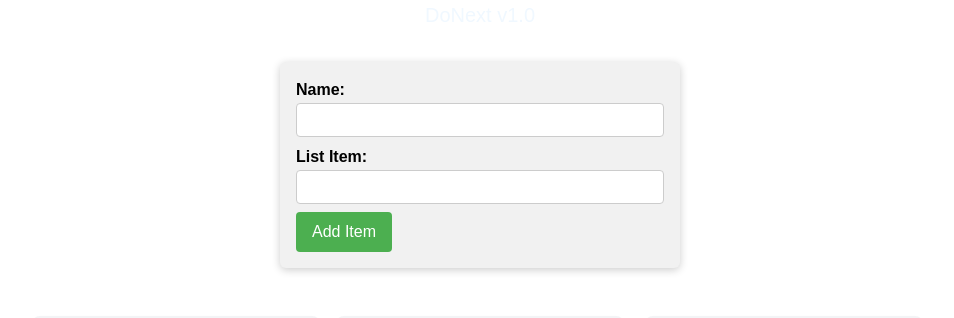
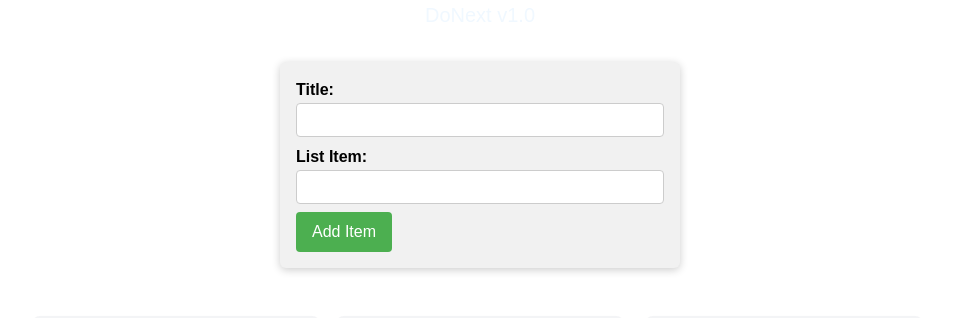
Before and after one commit to nabeeljohn/njohnweb, a Next.js app: page /tools/todo in a window 1280 px wide. Shown: the top 318 px of the page, without its empty margins (160-1114 px from the left). Built offline with nearby package versions, Linux system fonts and the light colour scheme.

Commit message:
onchange and useState addition

```diff
--- a/app/tools/todo/CreateTodoCard.module.css
+++ b/app/tools/todo/CreateTodoCard.module.css
@@ -5,6 +5,7 @@
     margin: 2rem auto;
     border-radius: 6px;
     box-shadow: 0 2px 8px rgba(0, 0, 0, 0.2);
+    color:black
 }
 
 .form label {
--- a/app/tools/todo/CreateTodoCard.tsx
+++ b/app/tools/todo/CreateTodoCard.tsx
@@ -1,12 +1,22 @@
+"use client";
+
+import {useState} from "react";
 import classes from "./CreateTodoCard.module.css";
 
 export default function CreateTodoCard() {
+    const [title, setTitle] = useState('');
+
+    function titleChangeHandler(event: React.ChangeEvent<HTMLInputElement>) {
+        setTitle(event.target.value);
+    }
+
     return (
         <form className={classes.form}>
             <div>
-                <label htmlFor="userName">Name:</label>
-                <input type="text" id="userName" name="userName" />
+                <label htmlFor="title">Title:</label>
+                <input type="text" id="title" name="title" onChange={titleChangeHandler} />
             </div>
+            <div>{title}</div>
             <div>
                 <label htmlFor="body">List Item:</label>
                 <input type="text" id="body" name="body" />
```
